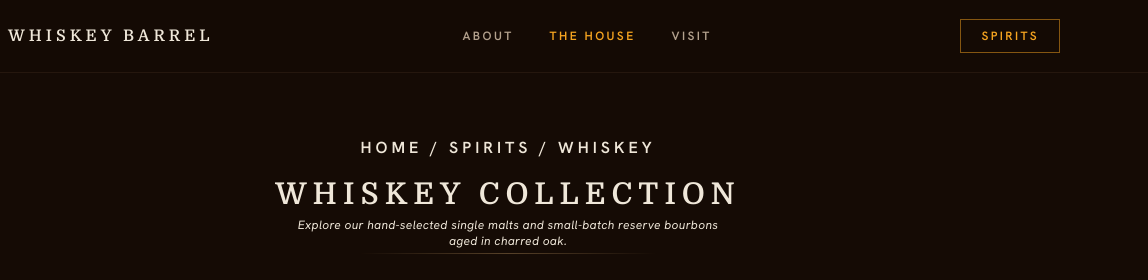
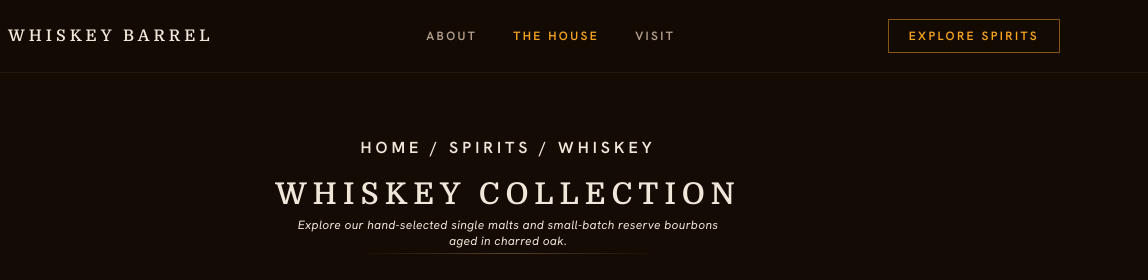
Before and after one commit to SrinadhParishva/Whiskey_Barrel, a website built with Vite: page category.html in a window 1280 px wide. Shown: the top 280 px of the page, 132-1280 px from the left. Built offline with nearby package versions, Linux system fonts and the light colour scheme.

Commit message:
updated successfully

```diff
--- a/category.html
+++ b/category.html
@@ -107,9 +107,9 @@
           </li>
         </ul>
         <div class="flex items-center gap-3">
-          <a href="category.html?category=WHISKEY"
+          <a href="index.html#expressions"
             class="hidden rounded-sm border border-ember/50 px-5 py-2 text-xs uppercase tracking-[0.2em] text-ember transition-all duration-500 hover:bg-ember hover:text-primary-foreground hover:shadow-ember sm:inline-block">
-            Spirits
+            Explore Spirits
           </a>
         </div>
       </nav>
@@ -129,7 +129,7 @@
             class="flex items-center justify-center gap-2 text-[11px] sm:text-xs uppercase tracking-[0.25em] text-[#c4b5a0] font-semibold mb-4">
             <a href="index.html" class="hover:text-[#d49959] transition-colors">HOME</a>
             <span class="text-[#7c6342] font-serif">/</span>
-            <span class="text-[#c4b5a0]">SPIRITS</span>
+            <a href="index.html#expressions" class="hover:text-[#d49959] transition-colors">SPIRITS</a>
             <span class="text-[#7c6342] font-serif">/</span>
             <span id="breadcrumb-current-category" class="font-bold text-[#ffffff]">WHISKEY</span>
           </nav>
```
Also changed, not shown: index.html (+1 -1 lines), style.css.
